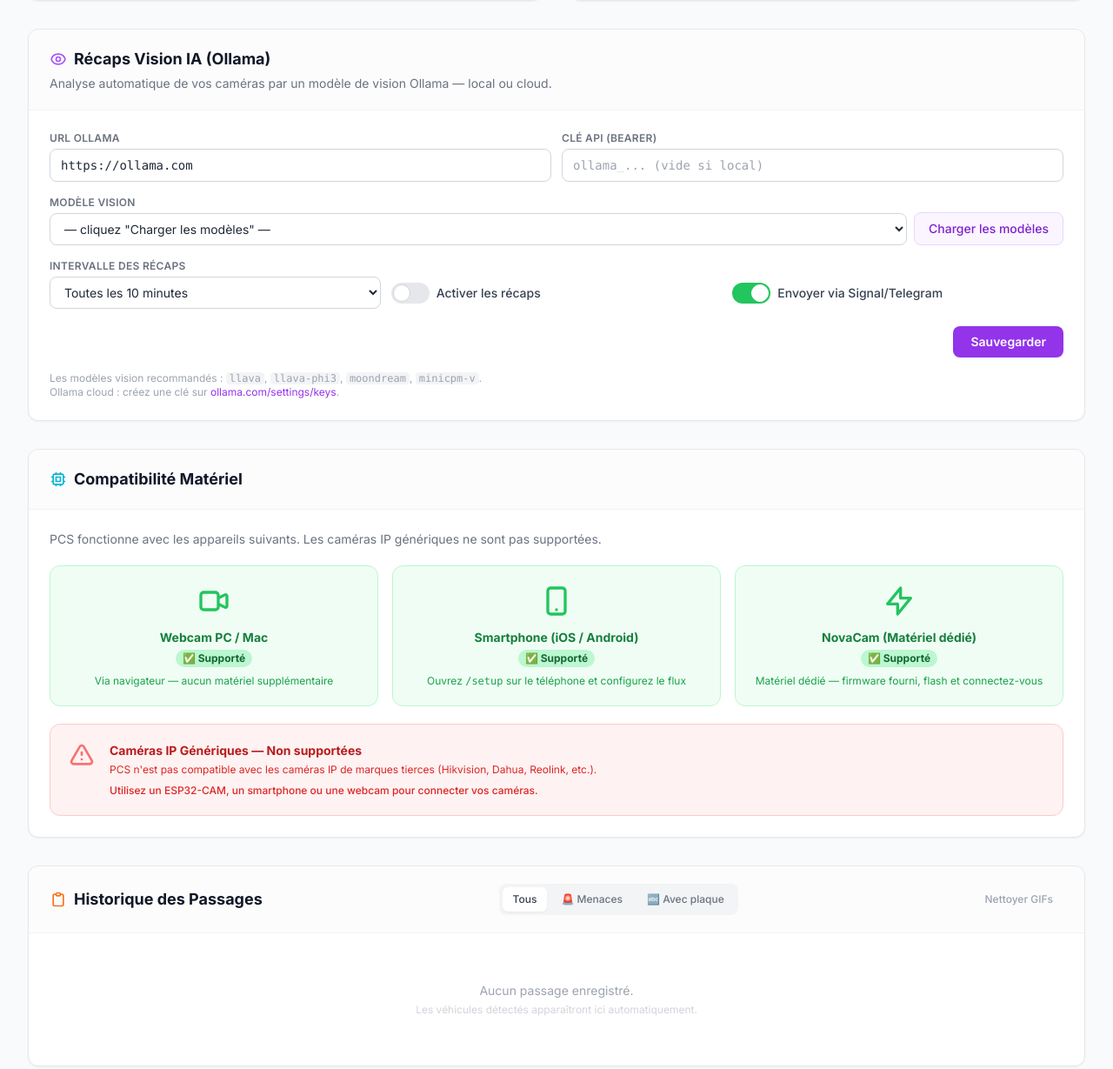
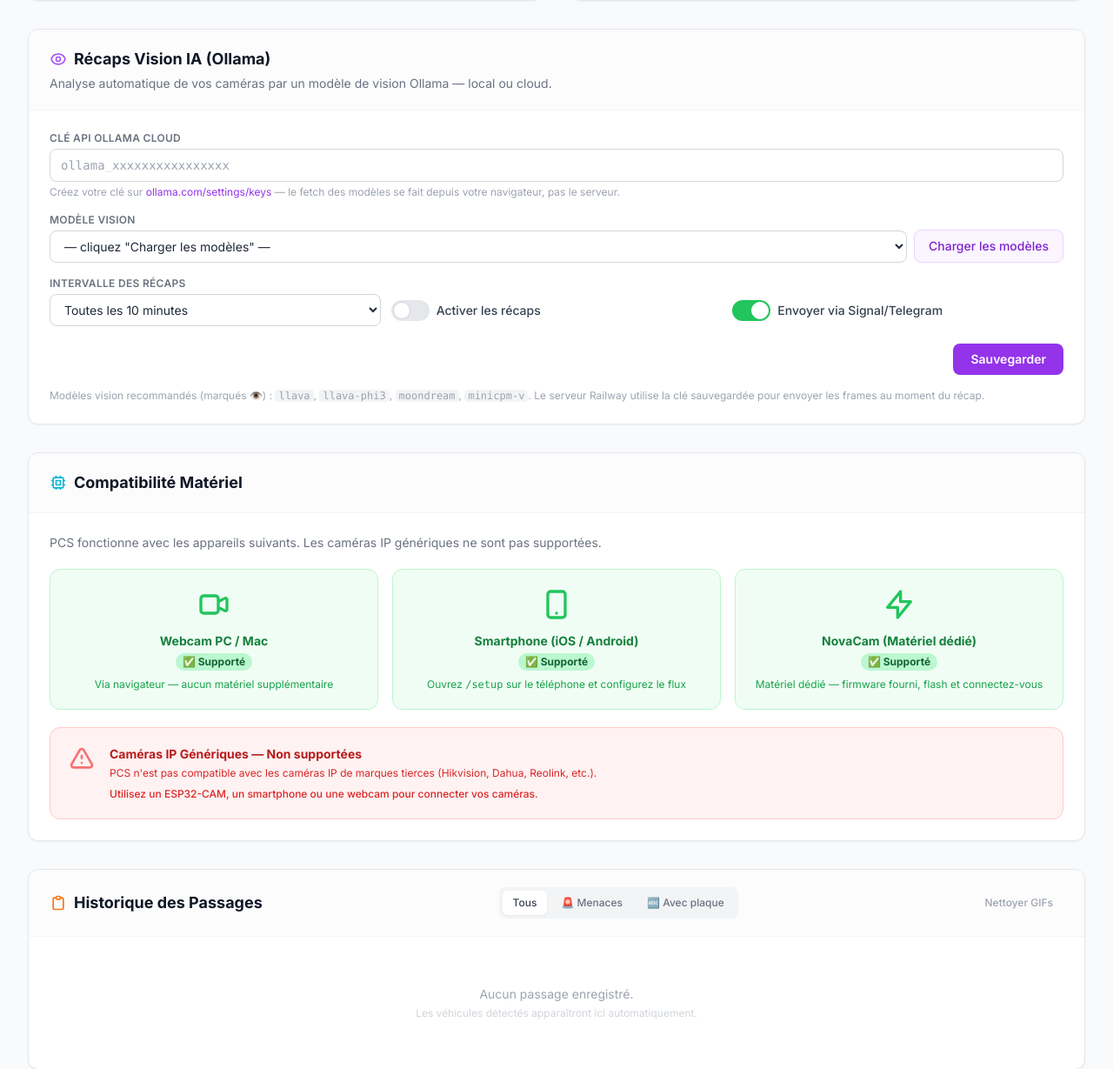
Before and after one commit to qrDOTtech1/PCS---Parcking-Cam-Security, a Python web app: template templates/dashboard.html in a window 1280 px wide. Shown: the part 906-2135 px from the top of the page at 87% size. Run offline with Jinja, Linux system fonts and the light colour scheme; the template is opened without the code that fills it, so the values that code supplies are empty; some libraries are stand-ins or nearby versions.

Commit message:
fix: Ollama models fetch depuis navigateur (bypass DNS Railway)
- loadOllamaModels() appelle https://ollama.com/api/tags directement
  depuis le navigateur avec Bearer token — élimine l'erreur DNS serveur
- Suppression du champ URL (cloud-only, https://ollama.com hardcodé)
- Route /api/ollama/models remplacée par /api/ollama/vision_models
  (filtre les modèles vision sur une liste envoyée par le client)
- Greenlet recap: URL ollama.com hardcodée côté serveur

Co-Authored-By: Claude Sonnet 4.6 <noreply@anthropic.com>

```diff
--- a/templates/dashboard.html
+++ b/templates/dashboard.html
@@ -446,22 +446,14 @@ Add Camera / Ajouter un appareil
                     <p class="text-sm text-gray-500 mt-1">Analyse automatique de vos caméras par un modèle de vision Ollama — local ou cloud.</p>
                 </div>
                 <div class="p-6 space-y-4">
-                    <!-- URL + clé API -->
-                    <div class="grid grid-cols-1 sm:grid-cols-2 gap-3">
+                    <!-- Clé API cloud -->
                     <div>
-                            <label class="block text-xs font-semibold text-gray-500 uppercase tracking-wide mb-1">URL Ollama</label>
-                            <input type="text" id="ollama-url"
-                                value="{{ ollama_cfg.base_url if ollama_cfg else 'https://ollama.com' }}"
-                                placeholder="https://ollama.com  ou  http://localhost:11434"
-                                class="w-full px-3 py-2 border border-gray-300 rounded-lg text-sm font-mono focus:ring-2 focus:ring-purple-300 focus:border-purple-400">
-                        </div>
-                        <div>
-                            <label class="block text-xs font-semibold text-gray-500 uppercase tracking-wide mb-1">Clé API (Bearer)</label>
+                        <label class="block text-xs font-semibold text-gray-500 uppercase tracking-wide mb-1">Clé API Ollama Cloud</label>
                         <input type="password" id="ollama-key"
                             value="{{ ollama_cfg.api_key if ollama_cfg else '' }}"
-                                placeholder="ollama_... (vide si local)"
+                            placeholder="ollama_xxxxxxxxxxxxxxxx"
                             class="w-full px-3 py-2 border border-gray-300 rounded-lg text-sm font-mono focus:ring-2 focus:ring-purple-300 focus:border-purple-400">
-                        </div>
+                        <p class="text-xs text-gray-400 mt-1">Créez votre clé sur <a href="https://ollama.com/settings/keys" target="_blank" class="text-purple-600 hover:underline">ollama.com/settings/keys</a> — le fetch des modèles se fait depuis votre navigateur, pas le serveur.</p>
                     </div>
 
                     <!-- Modèle -->
@@ -523,11 +515,11 @@ Add Camera / Ajouter un appareil
                     </div>
 
                     <p class="text-xs text-gray-400">
-                        Les modèles vision recommandés : <code class="bg-gray-100 px-1 rounded">llava</code>,
+                        Modèles vision recommandés (marqués 👁️) : <code class="bg-gray-100 px-1 rounded">llava</code>,
                         <code class="bg-gray-100 px-1 rounded">llava-phi3</code>,
                         <code class="bg-gray-100 px-1 rounded">moondream</code>,
-                        <code class="bg-gray-100 px-1 rounded">minicpm-v</code>.<br>
-                        Ollama cloud : créez une clé sur <a href="https://ollama.com/settings/keys" target="_blank" class="text-purple-600 hover:underline">ollama.com/settings/keys</a>.
+                        <code class="bg-gray-100 px-1 rounded">minicpm-v</code>.
+                        Le serveur Railway utilise la clé sauvegardée pour envoyer les frames au moment du récap.
                     </p>
                 </div>
             </div>
@@ -1428,33 +1420,42 @@ Add Camera / Ajouter un appareil
             }
         }
 
-        // ── Ollama Vision ─────────────────────────────────────────────
+        // ── Ollama Vision (fetch navigateur → ollama.com directement) ──
         function loadOllamaModels() {
-            const url = document.getElementById('ollama-url').value.trim();
             const key = document.getElementById('ollama-key').value.trim();
+            if (!key) { alert('Entrez votre clé API Ollama d\'abord.'); return; }
             const sel = document.getElementById('ollama-model');
+            const saved = sel.value;
             sel.innerHTML = '<option>Chargement...</option>';
-            fetch('/api/ollama/models?url=' + encodeURIComponent(url) + '&key=' + encodeURIComponent(key))
-                .then(r => r.json())
+            // Fetch direct depuis le navigateur — pas de DNS Railway
+            fetch('https://ollama.com/api/tags', {
+                headers: { 'Authorization': 'Bearer ' + key }
+            })
+            .then(r => { if (!r.ok) throw new Error('HTTP ' + r.status); return r.json(); })
             .then(data => {
-                    if (data.error) { sel.innerHTML = '<option>Erreur: ' + data.error + '</option>'; return; }
-                    const saved = sel.dataset.saved || '';
+                const VISION = ['llava','bakllava','moondream','minicpm','llava-phi','llava-llama','gemma3','mistral-small3','cogvlm','qwen2-vl'];
+                const raw = data.models || [];
+                const models = raw.map(m => ({
+                    name: m.name || m,
+                    vision: VISION.some(kw => (m.name || m).toLowerCase().includes(kw))
+                })).sort((a,b) => (b.vision - a.vision) || a.name.localeCompare(b.name));
                 sel.innerHTML = '';
-                    (data.models || []).forEach(m => {
+                if (!models.length) { sel.innerHTML = '<option>Aucun modèle disponible</option>'; return; }
+                models.forEach(m => {
                     const opt = document.createElement('option');
                     opt.value = m.name;
                     opt.textContent = m.name + (m.vision ? ' 👁️' : '');
                     if (m.name === saved) opt.selected = true;
                     sel.appendChild(opt);
                 });
-                    if (!sel.value && data.models.length) sel.value = data.models[0].name;
+                if (!sel.value) sel.value = models[0].name;
             })
-                .catch(e => { sel.innerHTML = '<option>Erreur réseau</option>'; console.error(e); });
+            .catch(e => { sel.innerHTML = '<option>Erreur: ' + e.message + '</option>'; console.error(e); });
         }
 
         function saveOllamaConfig() {
             const payload = {
-                base_url: document.getElementById('ollama-url').value.trim(),
+                base_url: 'https://ollama.com',
                 api_key: document.getElementById('ollama-key').value.trim(),
                 model_name: document.getElementById('ollama-model').value,
                 recap_interval: parseInt(document.getElementById('ollama-interval').value),
@@ -1471,12 +1472,6 @@ Add Camera / Ajouter un appareil
             .catch(e => alert('Erreur: ' + e));
         }
 
-        // Mémoriser le modèle sauvegardé pour la restaurer après loadOllamaModels()
-        (function() {
-            const sel = document.getElementById('ollama-model');
-            if (sel) sel.dataset.saved = sel.value;
-        })();
-
         // Fallback polling 5s — uniquement si SocketIO n'a pas livré de frame
         setInterval(() => {
             {% for cam in cameras %}
```
Also changed, not shown: app.py (+14 -24 lines). Lines whose indentation alone changed are shown as unchanged.
